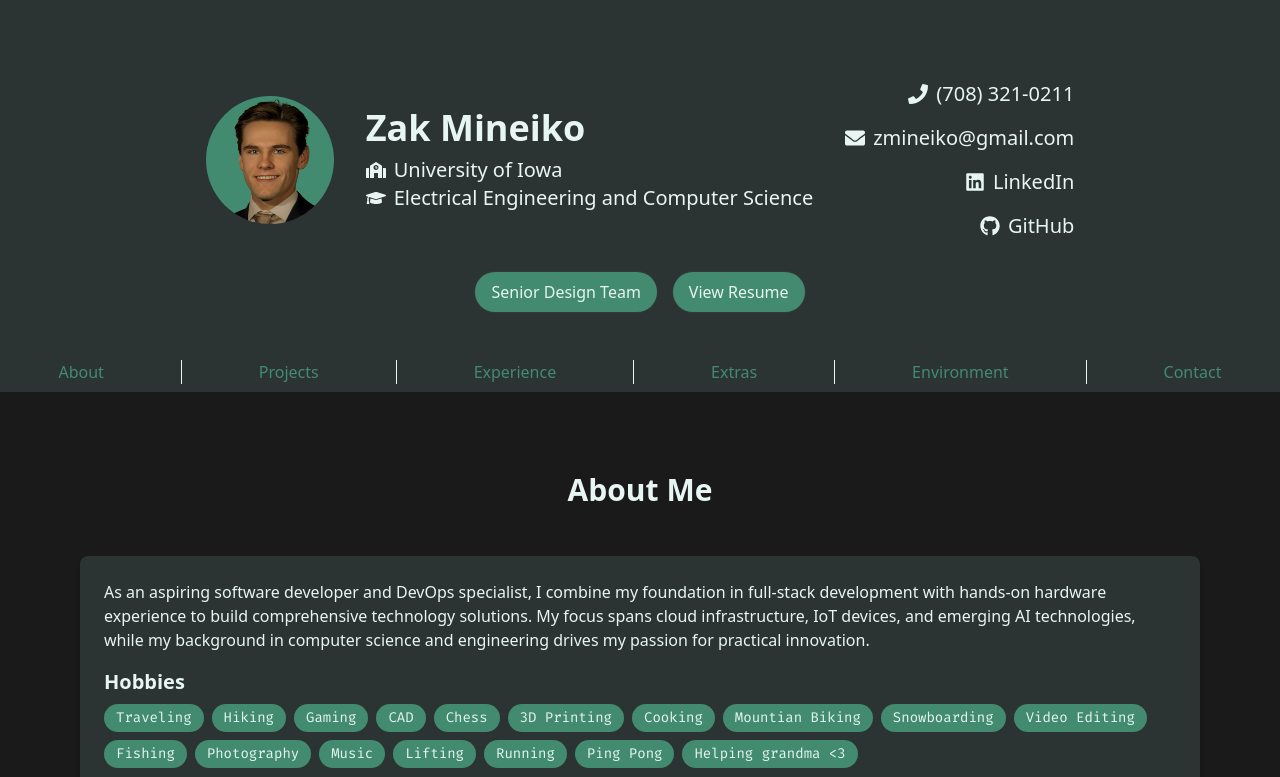
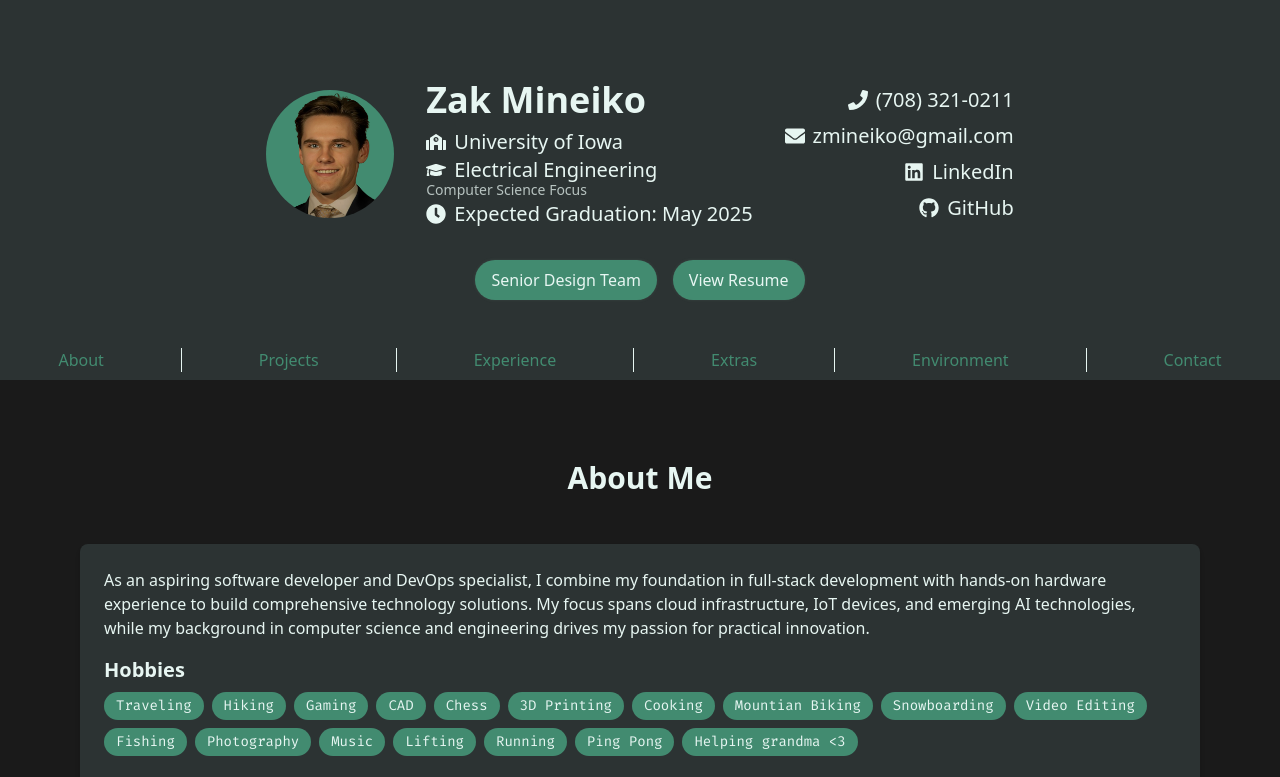
Before and after one commit to ZakMin11/personal-portfolio, a React (Vite) app: page / in a window 1280 px wide. Shown: the top 777 px of the page. Built offline with nearby package versions, Linux system fonts and the light colour scheme.

Commit message:
fixed hero section

```diff
--- a/src/components/Hero.jsx
+++ b/src/components/Hero.jsx
@@ -1,6 +1,6 @@
 // filepath: /Users/zakmineiko/school/personalWebsite/zakPortfolio/src/components/Hero.jsx
 import React, { useState } from 'react';
-import { FaSchool, FaGraduationCap, FaPhone, FaEnvelope, FaLinkedin, FaGithub } from "react-icons/fa";
+import { FaSchool, FaGraduationCap, FaPhone, FaEnvelope, FaLinkedin, FaGithub, FaClock } from "react-icons/fa";
 import Modal from './Modal';
 import headshot from '../assets/headshot/headshot-green.png';
 import resume from "../assets/resume/2024FallResumeTimesGO.pdf";
@@ -18,11 +18,17 @@ const Hero = () => {
             <p className="text-xl text-text flex items-center justify-center md:justify-start">
               <FaSchool className="mr-2" /> University of Iowa
             </p>
+            <p className="text-xl flex items-center text-text justify-center md:justify-start">
+              <FaGraduationCap className="text-text mr-2" />
+              Electrical Engineering
+            </p>
+            <div className="text-sm text-darkerText -mt-1 ">Computer Science Focus</div>
             <p className="text-xl text-text flex items-center justify-center md:justify-start">
-              <FaGraduationCap className="mr-2" />Electrical Engineering and Computer Science
+              <FaClock className="mr-2" /> Expected Graduation: May 2025
             </p>
           </div>
-          <div className="text-center md:text-right space-y-4">
+
+          <div className="text-center md:text-right space-y-2">
             <p className="text-xl text-text flex items-center justify-center md:justify-end">
               <FaPhone className="mr-2" /> (708) 321-0211
             </p>
--- a/tailwind.config.js
+++ b/tailwind.config.js
@@ -29,7 +29,9 @@ export default {
         },
 	      background: '#1A1A1A',  // Almost black
 	      highlight: '#FFFFFF',    // White
+        darkerText: '#B7C3C0',
         iowa: '#FFCD00'         // Iowa gold
+
       },
     },
   },
```
